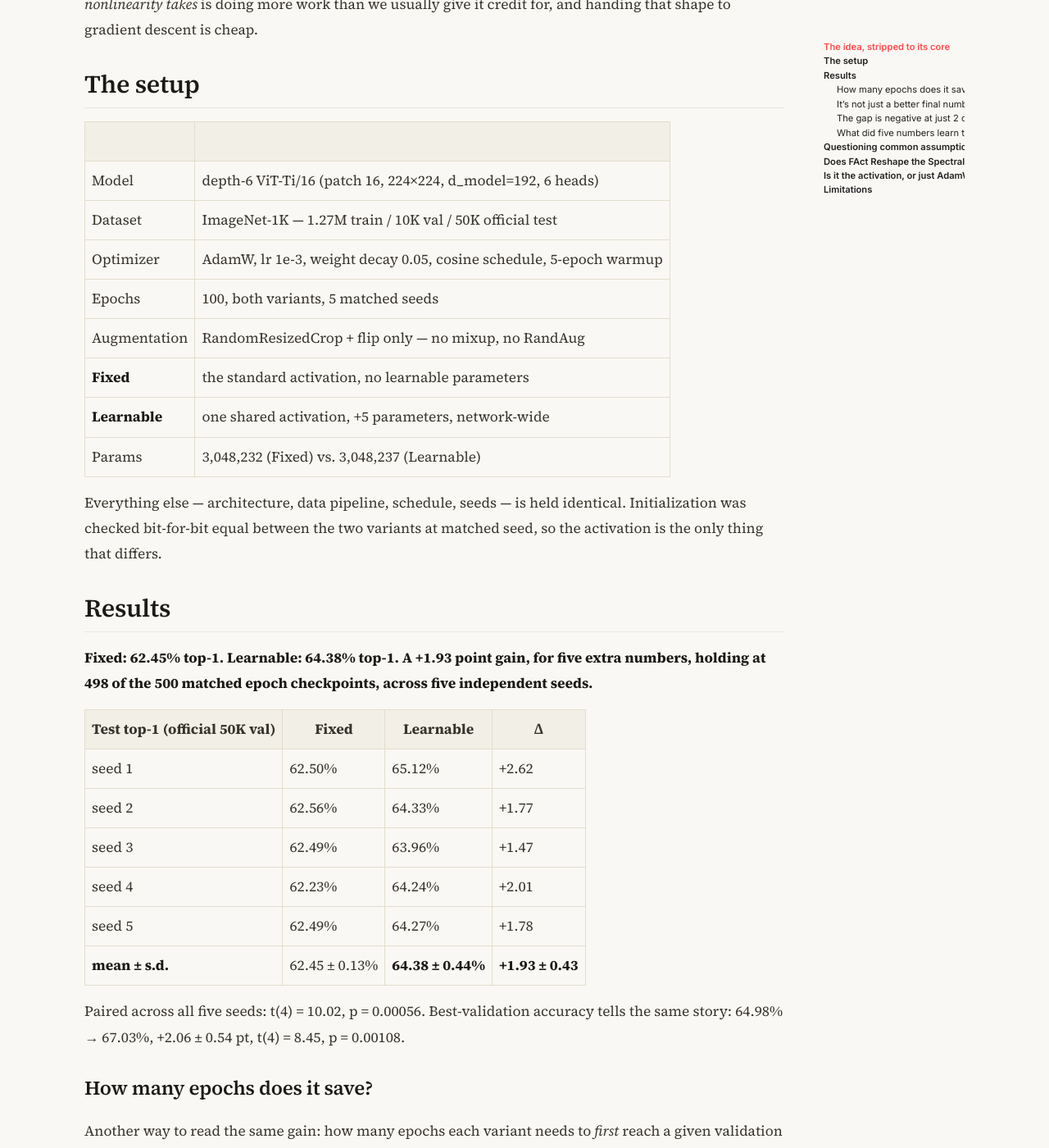
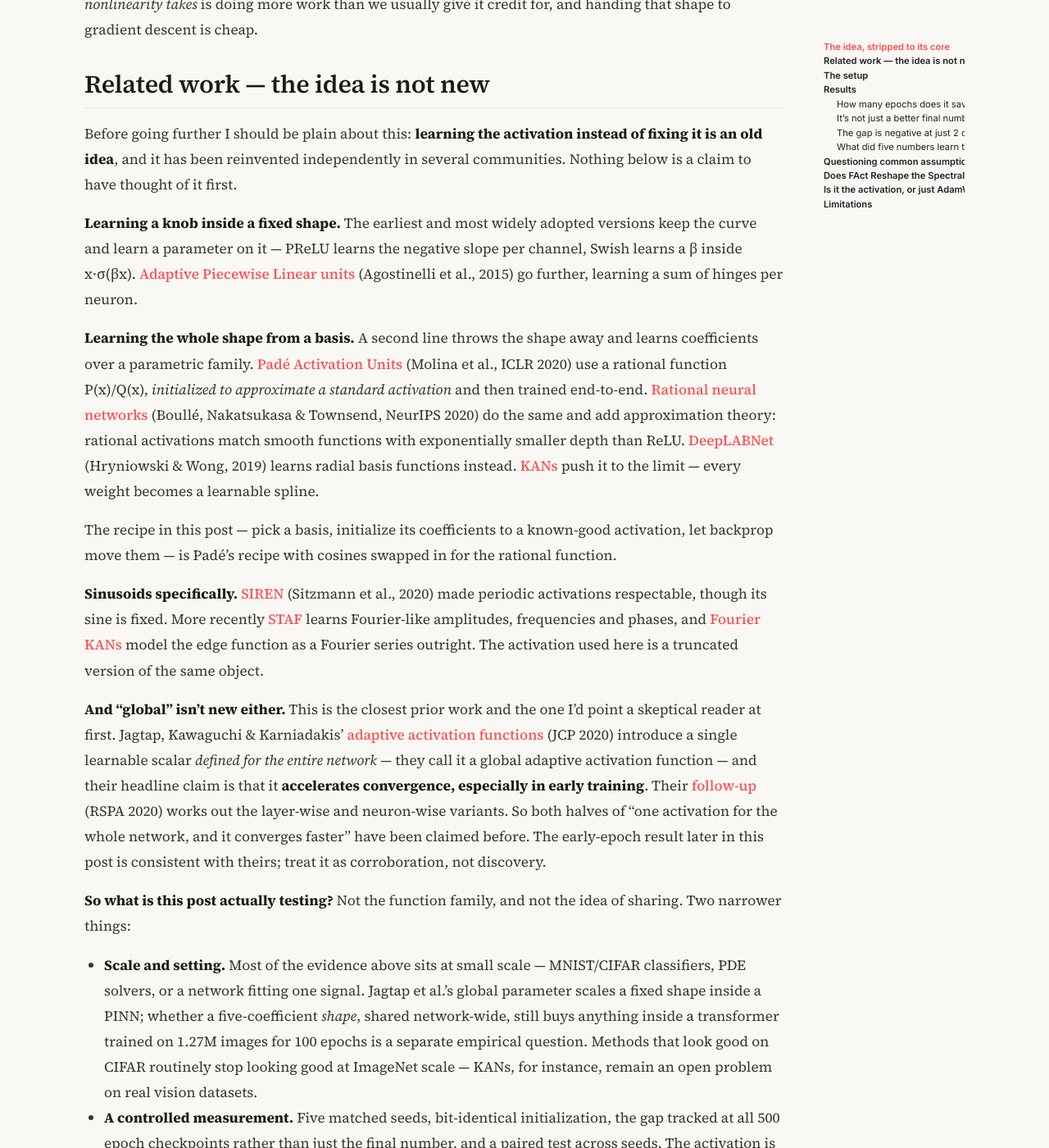
Before and after one commit to Arunprakash-A/Arunprakash-a.github.io, a Jekyll site: the page built from _posts/2026-08-11-learnable-activations-might-have-better-loss-landscape.md, in a window 1280 px wide and 1400 px high, scrolled down 2091 px. Shown: the whole window at 82% size. Built offline with Jekyll 4.4.1, drawn with Linux system fonts in a browser that asks for light colours; nearby versions of some CDN libraries; some of the changed text lies outside the part shown.

Commit message:
Add Related work section before the setup
States plainly that learnable activations are an old idea, with citations:
PReLU/Swish/APL (knob inside a fixed shape), Pade Activation Units, rational
networks, DeepLABNet and KANs (learning the shape from a basis), SIREN/STAF/
Fourier-KAN (sinusoids), and Jagtap et al.'s global adaptive activation
function -- which already claims both network-wide sharing and faster early
convergence.

Scopes the contribution to ImageNet scale plus a controlled 5-seed
measurement, and notes the comparison is two-arm only: no PAU, rational,
spline or per-layer arms.

Co-Authored-By: Claude Sonnet 5 <noreply@anthropic.com>

```diff
--- a/_posts/2026-08-11-learnable-activations-might-have-better-loss-landscape.md
+++ b/_posts/2026-08-11-learnable-activations-might-have-better-loss-landscape.md
@@ -66,6 +66,79 @@ If this helps, the interesting claim isn't "bigger activation modules are
 good" — it's that *what shape the nonlinearity takes* is doing more work
 than we usually give it credit for, and handing that shape to gradient
 descent is cheap.
+
+## Related work — the idea is not new
+
+Before going further I should be plain about this: **learning the activation
+instead of fixing it is an old idea**, and it has been reinvented
+independently in several communities. Nothing below is a claim to have
+thought of it first.
+
+**Learning a knob inside a fixed shape.** The earliest and most widely
+adopted versions keep the curve and learn a parameter on it — PReLU learns
+the negative slope per channel, Swish learns a β inside x·σ(βx). [Adaptive
+Piecewise Linear units](https://arxiv.org/abs/1412.6830) (Agostinelli et
+al., 2015) go further, learning a sum of hinges per neuron.
+
+**Learning the whole shape from a basis.** A second line throws the shape
+away and learns coefficients over a parametric family.
+[Padé Activation Units](https://arxiv.org/abs/1907.06732) (Molina et al.,
+ICLR 2020) use a rational function P(x)/Q(x), *initialized to approximate a
+standard activation* and then trained end-to-end.
+[Rational neural networks](https://arxiv.org/abs/2004.01902) (Boullé,
+Nakatsukasa & Townsend, NeurIPS 2020) do the same and add approximation
+theory: rational activations match smooth functions with exponentially
+smaller depth than ReLU.
+[DeepLABNet](https://arxiv.org/abs/1911.09257) (Hryniowski & Wong, 2019)
+learns radial basis functions instead.
+[KANs](https://arxiv.org/abs/2404.19756) push it to the limit — every weight
+becomes a learnable spline.
+
+The recipe in this post — pick a basis, initialize its coefficients to a
+known-good activation, let backprop move them — is Padé's recipe with
+cosines swapped in for the rational function.
+
+**Sinusoids specifically.** [SIREN](https://arxiv.org/abs/2006.09661)
+(Sitzmann et al., 2020) made periodic activations respectable, though its
+sine is fixed. More recently [STAF](https://arxiv.org/abs/2502.00869) learns
+Fourier-like amplitudes, frequencies and phases, and [Fourier
+KANs](https://arxiv.org/abs/2409.09323) model the edge function as a Fourier
+series outright. The activation used here is a truncated version of the same
+object.
+
+**And "global" isn't new either.** This is the closest prior work and the one
+I'd point a skeptical reader at first. Jagtap, Kawaguchi & Karniadakis'
+[adaptive activation functions](https://arxiv.org/abs/1906.01170) (JCP 2020)
+introduce a single learnable scalar *defined for the entire network* — they
+call it a global adaptive activation function — and their headline claim is
+that it **accelerates convergence, especially in early training**. Their
+[follow-up](https://royalsocietypublishing.org/doi/abs/10.1098/rspa.2020.0334)
+(RSPA 2020) works out the layer-wise and neuron-wise variants. So both halves
+of "one activation for the whole network, and it converges faster" have been
+claimed before. The early-epoch result later in this post is consistent with
+theirs; treat it as corroboration, not discovery.
+
+**So what is this post actually testing?** Not the function family, and not
+the idea of sharing. Two narrower things:
+
+- **Scale and setting.** Most of the evidence above sits at small scale —
+  MNIST/CIFAR classifiers, PDE solvers, or a network fitting one signal.
+  Jagtap et al.'s global parameter scales a fixed shape inside a PINN;
+  whether a five-coefficient *shape*, shared network-wide, still buys
+  anything inside a transformer trained on 1.27M images for 100 epochs is a
+  separate empirical question. Methods that look good on CIFAR routinely stop
+  looking good at ImageNet scale — KANs, for instance, remain an open problem
+  on real vision datasets.
+- **A controlled measurement.** Five matched seeds, bit-identical
+  initialization, the gap tracked at all 500 epoch checkpoints rather than
+  just the final number, and a paired test across seeds. The activation is
+  the only thing that differs between arms.
+
+One thing this post explicitly does **not** establish: the comparison here is
+two-arm — fixed GELU versus one shared learnable curve. Padé, rational,
+spline and per-layer learnable activations are *not* run as arms. So nothing
+below says a Fourier basis is the right basis, or that sharing globally beats
+sharing per layer. Those are open, and they're the obvious next experiments.
 
 ## The setup
 
```
